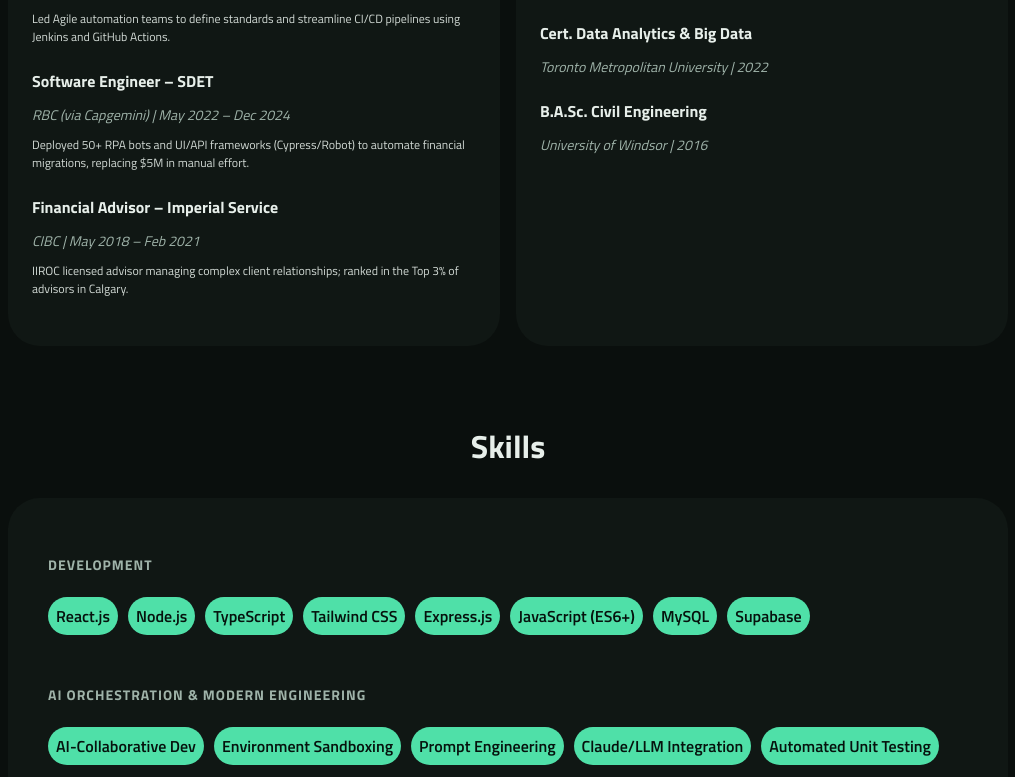
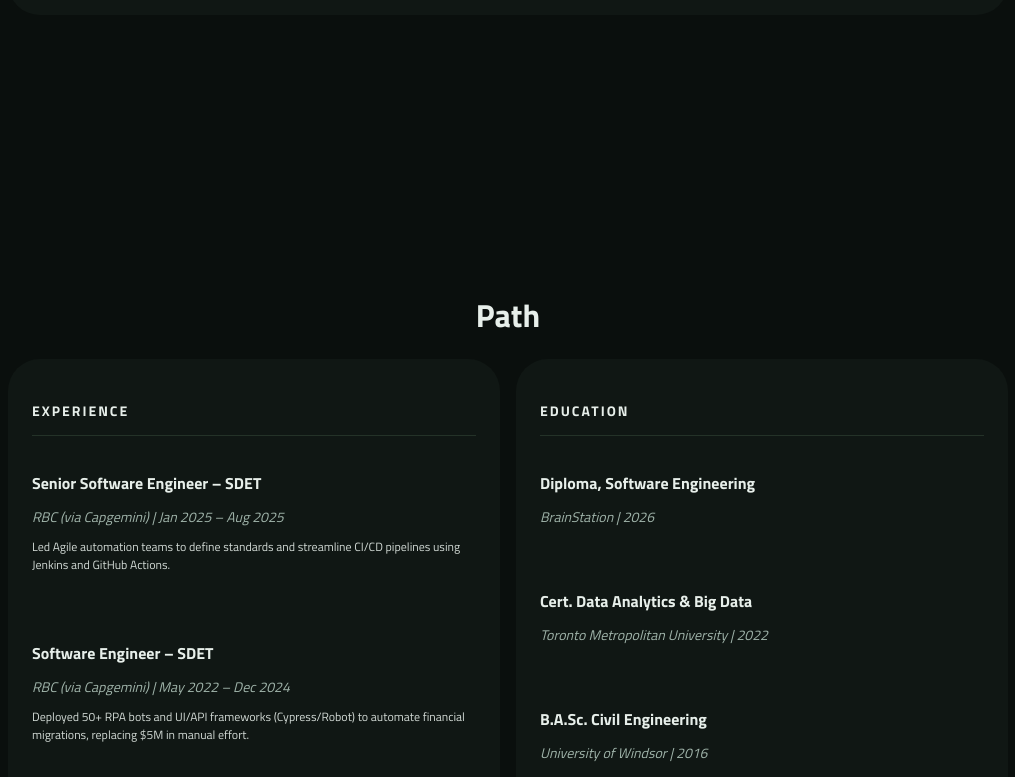
Before and after one commit to CodingKavin/MyPortfolio, a React (Vite) app: page / in a window 1280 px wide. Shown: the part 743-1520 px from the top of the page, without its empty margins (132-1147 px from the left). Built offline with nearby package versions, Linux system fonts and the light colour scheme.

Commit message:
update mixins and seperate path from about page

```diff
--- a/src/App.tsx
+++ b/src/App.tsx
@@ -2,6 +2,7 @@ import { ThemeProvider } from "./context/ThemeProvider";
 import Navigation from "./components/Navigation/Navigation";
 import Footer from "./components/Footer/Footer";
 import AboutPage from "./pages/AboutPage/AboutPage";
+import PathPage from "./pages/PathPage/PathPage";
 import ContactPage from "./pages/ContactPage/ContactPage";
 import ProjectsPage from "./pages/ProjectsPage/ProjectsPage";
 import SkillsPage from "./pages/SkillsPage/SkillsPage";
@@ -14,6 +15,9 @@ function App() {
         <main>
           <section id="about">
             <AboutPage />
+          </section>
+          <section id="path">
+            <PathPage />
           </section>
           <section id="skills">
             <SkillsPage />
--- a/src/pages/AboutPage/AboutPage.scss
+++ b/src/pages/AboutPage/AboutPage.scss
@@ -46,13 +46,6 @@
       gap: pxToRem(32);
       align-items: center;
     }
-
-    &--column {
-      align-items: flex-start;
-      @include tablet {
-        flex-direction: column;
-      }
-    }
   }
 
   &__pic {
@@ -86,61 +79,4 @@
     text-decoration: none;
     display: inline-block;
   }
-
-  &__details {
-    display: flex;
-    flex-direction: column;
-    gap: pxToRem(16);
-    margin-top: pxToRem(16);
-    width: 100%;
-    max-width: pxToRem(1000);
-
-    @include tablet {
-      flex-direction: row;
-      align-items: stretch;
-      margin: pxToRem(16) pxToRem(16) 0;
-
-      .about-me__content {
-        margin: 0;
-        flex: 1;
-      }
-    }
-  }
-
-  &__column {
-    width: 100%;
-  }
-
-  &__sub-header {
-    color: var(--fg);
-    text-transform: uppercase;
-    font-size: pxToRem(14);
-    letter-spacing: 2px;
-    margin-bottom: pxToRem(20);
-    border-bottom: 1px solid var(--line);
-    padding-bottom: pxToRem(8);
-  }
-
-  &__item {
-    margin-bottom: pxToRem(24);
-
-    &-title {
-      font-weight: 700;
-      color: var(--fg);
-      margin-bottom: pxToRem(4);
-    }
-
-    &-meta {
-      color: var(--fg-2);
-      font-style: italic;
-      margin-bottom: pxToRem(8);
-      font-size: pxToRem(14);
-    }
-
-    &-desc {
-      color: var(--fg);
-      line-height: 1.5;
-      opacity: 0.9;
-    }
-  }
 }
--- a/src/pages/AboutPage/AboutPage.tsx
+++ b/src/pages/AboutPage/AboutPage.tsx
@@ -5,48 +5,6 @@ import MyResume from "../../assets/documents/Resume_Software_Engineer_Kavin_Paul
 import "./AboutPage.scss";
 
 const AboutPage = () => {
-  const experiences = [
-    {
-      title: "Senior Software Engineer – SDET",
-      company: "RBC (via Capgemini)",
-      period: "Jan 2025 – Aug 2025",
-      description:
-        "Led Agile automation teams to define standards and streamline CI/CD pipelines using Jenkins and GitHub Actions.",
-    },
-    {
-      title: "Software Engineer – SDET",
-      company: "RBC (via Capgemini)",
-      period: "May 2022 – Dec 2024",
-      description:
-        "Deployed 50+ RPA bots and UI/API frameworks (Cypress/Robot) to automate financial migrations, replacing $5M in manual effort.",
-    },
-    {
-      title: "Financial Advisor – Imperial Service",
-      company: "CIBC",
-      period: "May 2018 – Feb 2021",
-      description:
-        "IIROC licensed advisor managing complex client relationships; ranked in the Top 3% of advisors in Calgary.",
-    },
-  ];
-
-  const education = [
-    {
-      degree: "Diploma, Software Engineering",
-      school: "BrainStation",
-      year: "2026",
-    },
-    {
-      degree: "Cert. Data Analytics & Big Data",
-      school: "Toronto Metropolitan University",
-      year: "2022",
-    },
-    {
-      degree: "B.A.Sc. Civil Engineering",
-      school: "University of Windsor",
-      year: "2016",
-    },
-  ];
-
   return (
     <section id="about" className="about-me">
       <Typography variant="h1" className="about-me__header">
@@ -93,50 +51,6 @@ const AboutPage = () => {
           </div>
         </div>
       </div>
-
-      {/* Experience & Education Grid */}
-      <div className="about-me__details">
-        {/* Experience Box */}
-        <div className="about-me__content about-me__content--column">
-          <div className="about-me__column">
-            <Typography variant="h2" className="about-me__sub-header">
-              Experience
-            </Typography>
-            {experiences.map((exp, i) => (
-              <div key={i} className="about-me__item">
-                <Typography variant="p2" className="about-me__item-title">
-                  {exp.title}
-                </Typography>
-                <Typography variant="p3" className="about-me__item-meta">
-                  {exp.company} | {exp.period}
-                </Typography>
-                <Typography variant="p3" className="about-me__item-desc">
-                  {exp.description}
-                </Typography>
-              </div>
-            ))}
-          </div>
-        </div>
-
-        {/* Education Box */}
-        <div className="about-me__content about-me__content--column">
-          <div className="about-me__column">
-            <Typography variant="h2" className="about-me__sub-header">
-              Education
-            </Typography>
-            {education.map((edu, i) => (
-              <div key={i} className="about-me__item">
-                <Typography variant="p2" className="about-me__item-title">
-                  {edu.degree}
-                </Typography>
-                <Typography variant="p3" className="about-me__item-meta">
-                  {edu.school} | {edu.year}
-                </Typography>
-              </div>
-            ))}
-          </div>
-        </div>
-      </div>
     </section>
   );
 };
--- /dev/null
+++ b/src/pages/PathPage/PathPage.scss
@@ -0,0 +1,90 @@
+@use "../../styles/variables" as *;
+@use "../../styles/functions" as *;
+@use "../../styles/mixins" as *;
+
+.path {
+  display: flex;
+  flex-direction: column;
+  align-items: center;
+  padding: pxToRem(40) 0;
+
+  @include tablet {
+    margin: pxToRem(16) pxToRem(32);
+    padding: pxToRem(16) pxToRem(16);
+  }
+
+  &__header {
+    color: var(--fg);
+    text-align: center;
+    margin-bottom: pxToRem(24);
+  }
+
+  &__details {
+    display: flex;
+    flex-direction: column;
+    gap: pxToRem(16);
+
+    @include tablet {
+      flex-direction: row;
+      align-items: stretch;
+    }
+  }
+
+  &__group {
+    background-color: var(--bg-2);
+    border-radius: pxToRem(32);
+    display: flex;
+    flex-direction: column;
+    align-items: flex-start;
+    gap: pxToRem(16);
+    padding: pxToRem(24);
+    width: 100%;
+    flex: 1;
+    transition:
+      transform 0.3s ease,
+      box-shadow 0.3s ease;
+
+    &:hover {
+      transform: translateY(-5px);
+      box-shadow: 0 8px 24px rgba(0, 0, 0, 0.3);
+    }
+  }
+
+  &__group-header {
+    color: var(--fg);
+    text-transform: uppercase;
+    font-size: pxToRem(14);
+    letter-spacing: 2px;
+    margin-bottom: pxToRem(4);
+    border-bottom: 1px solid var(--line);
+    padding-bottom: pxToRem(8);
+    width: 100%;
+  }
+
+  &__item {
+    margin-bottom: pxToRem(24);
+
+    &:last-child {
+      margin-bottom: 0;
+    }
+
+    &-title {
+      font-weight: 700;
+      color: var(--fg);
+      margin-bottom: pxToRem(4);
+    }
+
+    &-meta {
+      color: var(--fg-2);
+      font-style: italic;
+      margin-bottom: pxToRem(8);
+      font-size: pxToRem(14);
+    }
+
+    &-desc {
+      color: var(--fg);
+      line-height: 1.5;
+      opacity: 0.9;
+    }
+  }
+}
--- /dev/null
+++ b/src/pages/PathPage/PathPage.tsx
@@ -0,0 +1,95 @@
+import Typography from "../../components/Typography/Typography";
+import "./PathPage.scss";
+
+const PathPage = () => {
+  const experiences = [
+    {
+      title: "Senior Software Engineer – SDET",
+      company: "RBC (via Capgemini)",
+      period: "Jan 2025 – Aug 2025",
+      description:
+        "Led Agile automation teams to define standards and streamline CI/CD pipelines using Jenkins and GitHub Actions.",
+    },
+    {
+      title: "Software Engineer – SDET",
+      company: "RBC (via Capgemini)",
+      period: "May 2022 – Dec 2024",
+      description:
+        "Deployed 50+ RPA bots and UI/API frameworks (Cypress/Robot) to automate financial migrations, replacing $5M in manual effort.",
+    },
+    {
+      title: "Financial Advisor – Imperial Service",
+      company: "CIBC",
+      period: "May 2018 – Feb 2021",
+      description:
+        "IIROC licensed advisor managing complex client relationships; ranked in the Top 3% of advisors in Calgary.",
+    },
+  ];
+
+  const education = [
+    {
+      degree: "Diploma, Software Engineering",
+      school: "BrainStation",
+      year: "2026",
+    },
+    {
+      degree: "Cert. Data Analytics & Big Data",
+      school: "Toronto Metropolitan University",
+      year: "2022",
+    },
+    {
+      degree: "B.A.Sc. Civil Engineering",
+      school: "University of Windsor",
+      year: "2016",
+    },
+  ];
+
+  return (
+    <section id="path" className="path">
+      <Typography variant="h1" className="path__header">
+        Path
+      </Typography>
+
+      <div className="path__details">
+        {/* Experience */}
+        <div className="path__group">
+          <Typography variant="h2" className="path__group-header">
+            Experience
+          </Typography>
+          {experiences.map((exp, i) => (
+            <div key={i} className="path__item">
+              <Typography variant="p2" className="path__item-title">
+                {exp.title}
+              </Typography>
+              <Typography variant="p3" className="path__item-meta">
+                {exp.company} | {exp.period}
+              </Typography>
+              <Typography variant="p3" className="path__item-desc">
+                {exp.description}
+              </Typography>
+            </div>
+          ))}
+        </div>
+
+        {/* Education */}
+        <div className="path__group">
+          <Typography variant="h2" className="path__group-header">
+            Education
+          </Typography>
+          {education.map((edu, i) => (
+            <div key={i} className="path__item">
+              <Typography variant="p2" className="path__item-title">
+                {edu.degree}
+              </Typography>
+              <Typography variant="p3" className="path__item-meta">
+                {edu.school} | {edu.year}
+              </Typography>
+            </div>
+          ))}
+        </div>
+      </div>
+    </section>
+  );
+};
+
+export default PathPage;
--- a/src/styles/_global.scss
+++ b/src/styles/_global.scss
@@ -18,7 +18,8 @@ body {
 .about-me__content,
 .skills__container,
 .projects__container,
-.contact__container {
+.contact__container,
+.path__details {
   width: 94%;
   max-width: pxToRem(1000);
   margin-left: auto;
--- a/src/styles/_mixins.scss
+++ b/src/styles/_mixins.scss
@@ -7,7 +7,7 @@
 }
 
 @mixin desktop {
-  @media screen and (min-width: 1100px) {
+  @media screen and (min-width: 1024px) {
     @content;
   }
 }
```
